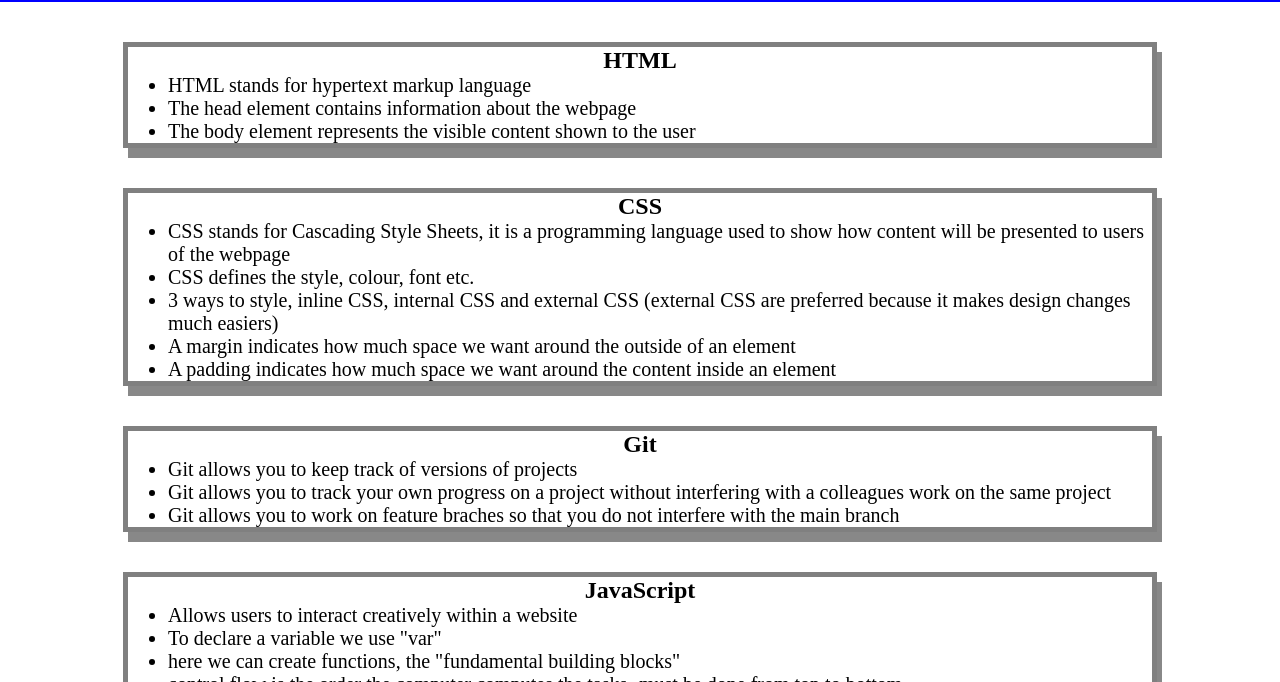
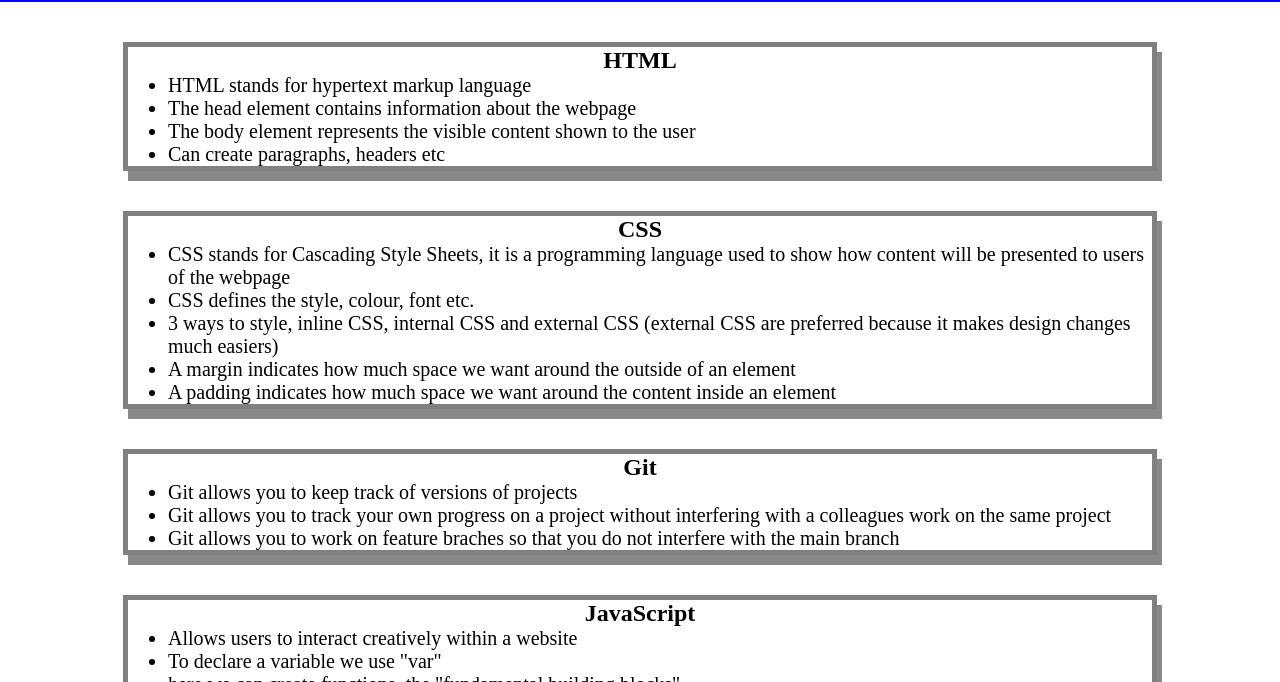
Before and after one commit to keiraS1/prework-study-guide, a plain HTML site: page index.html in a window 1280 px wide. Shown: the part 118-800 px from the top of the page. Drawn offline with Linux system fonts and the light colour scheme.

Commit message:
added new notes under html header

```diff
--- a/index.html
+++ b/index.html
@@ -20,6 +20,7 @@
           <li>HTML stands for hypertext markup language</li>
           <li>The head element contains information about the webpage</li>
           <li>The body element represents the visible content shown to the user</li>
+          <li>Can create paragraphs, headers etc</li>
         </ul>
       </section>
       <section class="card" id="css-section">
```
